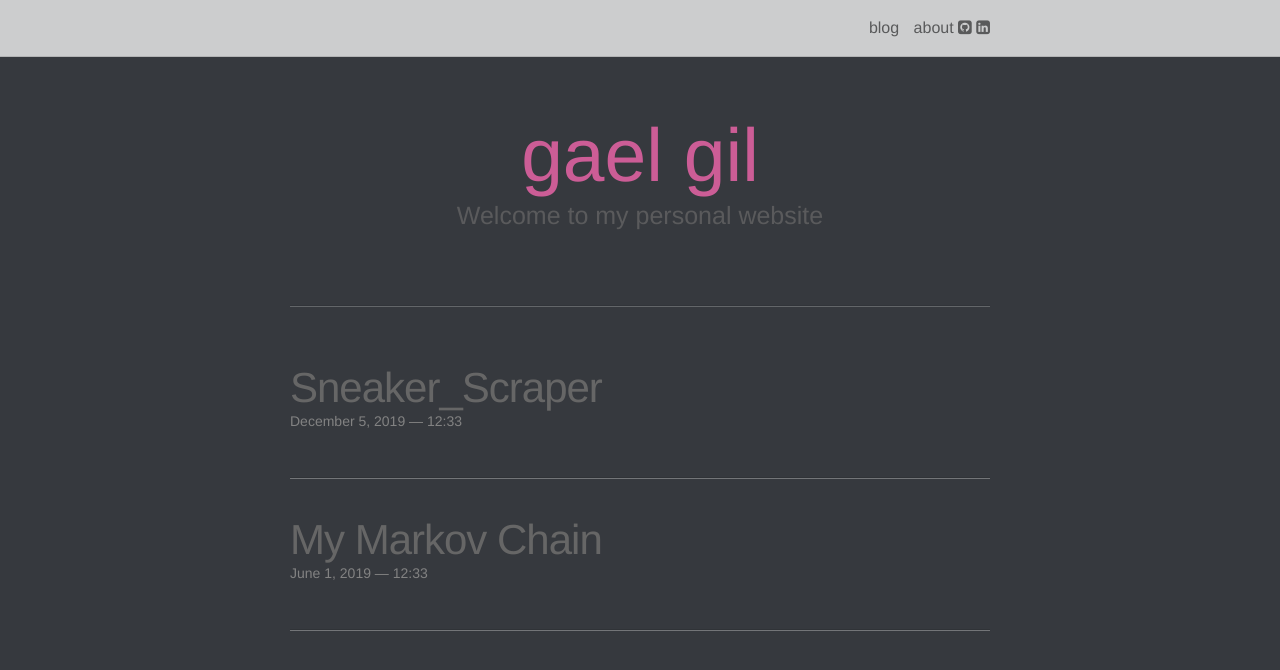
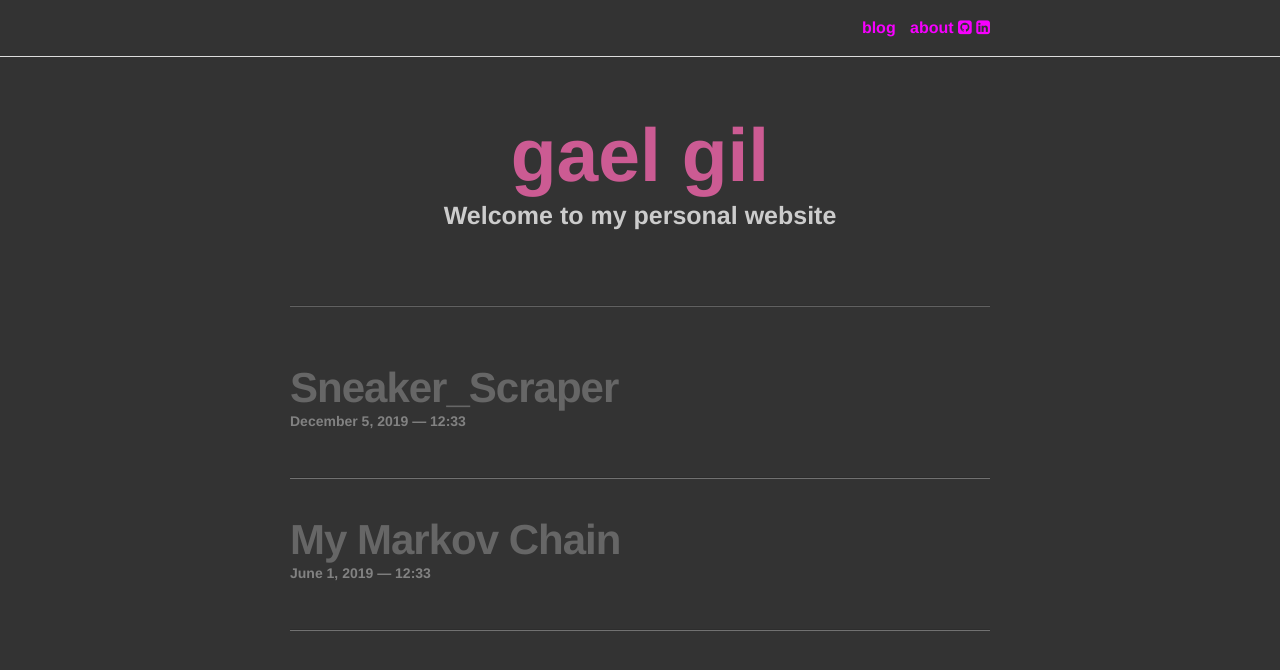
Before and after one commit to GaelGil/GaelGil.github.io, a Jekyll site: the page built from index.html, in a window 1280 px wide. Shown: the top 670 px of the page. Built offline with Jekyll 4.4.1, drawn with Linux system fonts in a browser that asks for light colours; nearby versions of some CDN libraries; the list of posts is cut into pages by our own code.

Commit message:
minor style stuff

```diff
--- a/_sass/_base.scss
+++ b/_sass/_base.scss
@@ -49,9 +49,9 @@ body {
     font-family: $base-font-family;
     font-size: $base-font-size;
     line-height: $base-line-height;
-    font-weight: 100;
-    color: $text-color;
-    background-color: $background-color;
+    font-weight: 800;
+    color: white;
+    background-color: #333;
     -webkit-text-size-adjust: 100%;
 }
 
@@ -114,7 +114,7 @@ li {
  * Headings
  */
 h1, h2, h3, h4, h5, h6 {
-    font-weight: 100;
+    font-weight: 1000;
 }
 
 
--- a/_sass/_layout.scss
+++ b/_sass/_layout.scss
@@ -4,14 +4,18 @@
  */
 .site-header {
 border-bottom: 1px solid $grey-color-light;
-background-color: #fff;
-opacity: 0.75;
+background-color: #333;
+// opacity: 0.75;
 position:fixed;
 left:0px;
 top:0px;
 height:56px;
 width:100%;
 z-index: 50;
+}
+
+.site-header a {
+    color: rgb(247, 0, 255);
 }
 
 .site-title {
@@ -78,7 +82,7 @@ border-top: 1px solid $grey-color-dark;
 font-size: 10px;
 background-color: $grey-color-dark;
 padding: 2px;
-color: #aaa;
+color: rgb(247, 0, 255);
 position:fixed;
 left:0px;
 bottom:0px;
```
